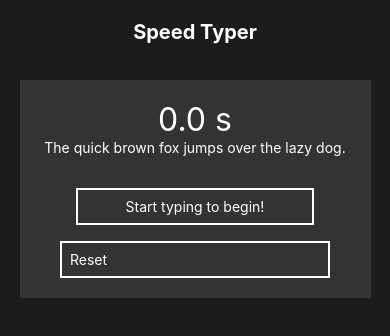
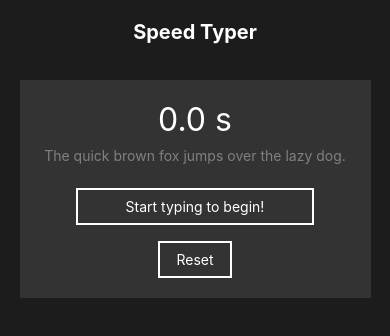
Before and after one commit to mcohen2000/speed-typer, a React Native app: screen / in a window 390 px wide. Shown: the top 336 px of the page. Built offline with nearby package versions, Linux system fonts and the light colour scheme.

Commit message:
Updated Test Text Display + Styles

```diff
--- a/App.js
+++ b/App.js
@@ -53,11 +53,14 @@ export default function App() {
       <View style={styles.testWrapper}>
         <View style={styles.results}>
           <Text style={styles.timer}>{timer.toFixed(1)} s</Text>
-          <Text style={styles.testText}>{currentTest}</Text>
-          <Text style={styles.test}>{[...input].map((char, index) =>
-            (char === currentTest[index] ?
-            <Text style={styles.correct} key={index}>{char}</Text> : <Text style={styles.incorrect} key={index}>{char}</Text>)
-          )}</Text>
+          <Text style={styles.test}>{[...currentTest].map((char, index) =>
+            input[index] === undefined ?
+            <Text style={styles.testText} key={index}>{char}</Text> :
+            char === input[index] ?
+            <Text style={styles.correct} key={index}>{char}</Text> :
+            <Text style={styles.incorrect} key={index}>{char}</Text>
+            )}
+          </Text>
         </View>
         <View styles={styles.keyboardWrapper}>
           <KeyboardAvoidingView
@@ -72,13 +75,13 @@ export default function App() {
               />
 
           </KeyboardAvoidingView>
+        </View>
           <TouchableOpacity
             style={styles.resetButton}
             onPress={() => handleReset()}
           ><Text style={styles.resetText}>Reset</Text></TouchableOpacity>
-        </View>
       </View>
-      <StatusBar style="auto" />
+      <StatusBar style="light"/>
     </SafeAreaView>
   );
 }
@@ -106,8 +109,7 @@ const styles = StyleSheet.create({
     backgroundColor: 'rgba(255,255, 255, 0.1)',
   },
   testText: {
-    color: 'white',
-    paddingBottom: 8,
+    color: 'gray',
   },
   timer: {
     textAlign: 'center',
@@ -116,17 +118,17 @@ const styles = StyleSheet.create({
   },
   results: {},
   test: {
+    paddingVertical: 8,
   },
   keyboardWrapper: {
     width: '100%',
   },
   keyboard: {
-    margin: 16,
+    marginVertical: 16,
   },
   input: {
     textAlign: 'center',
     color: 'white',
-    marginTop: 8,
     padding: 8,
     borderColor: 'white',
     borderWidth: 2
@@ -134,18 +136,21 @@ const styles = StyleSheet.create({
   resetButton: {
     textAlign: 'center',
     color: 'white',
-    // marginTop: 8,
-    padding: 8,
+    paddingHorizontal: 16,
+    paddingVertical: 8,
     borderColor: 'white',
     borderWidth: 2
   },
   resetText: {
     color: 'white',
+    textAlign: 'center',
   },
   correct: {
-    backgroundColor: 'rgba(191, 255, 0, 0.8)'
+    backgroundColor: 'rgba(0, 255, 0, 0.4)',
+    color: 'white',
   },
   incorrect: {
-    backgroundColor: 'rgba(255, 0, 0, 0.8)'
+    backgroundColor: 'rgba(255, 0, 0, 0.4)',
+    color: 'white',
   },
 });
```
